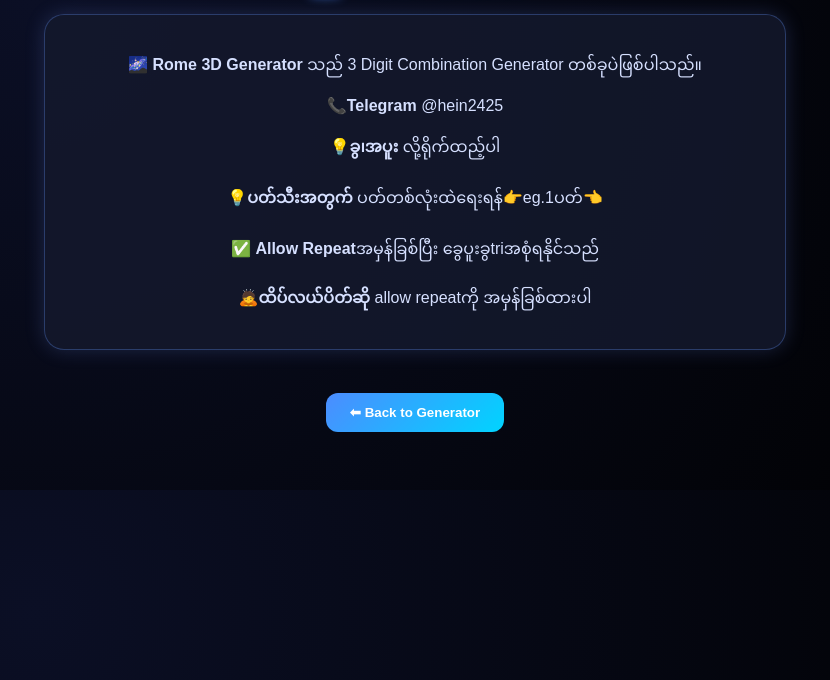
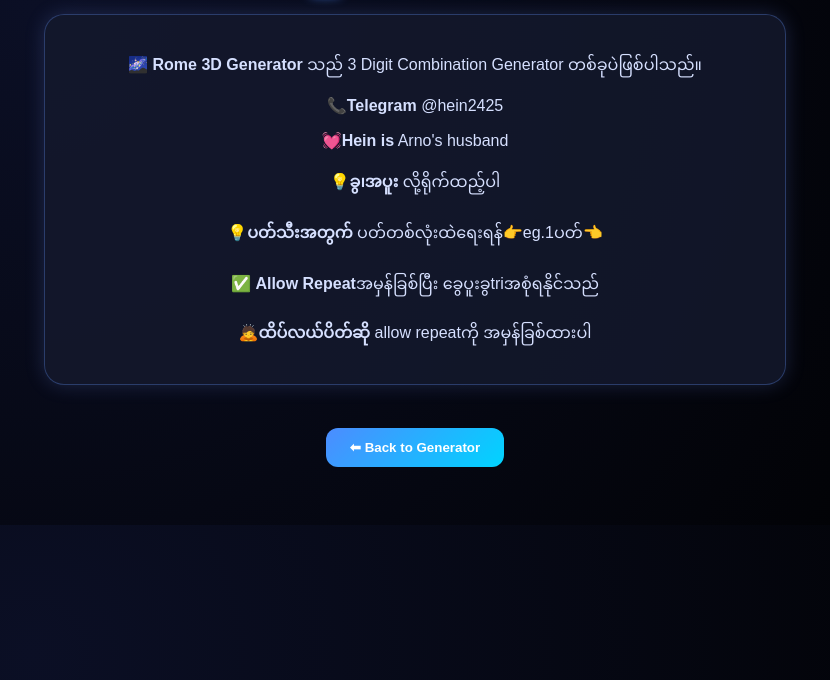
Before and after one commit to arnobf11/Rome3D, a plain HTML site: page guide.html in a window 1280 px wide. Shown: the part 120-800 px from the top of the page, without its empty margins (225-1055 px from the left). Drawn offline with Linux system fonts and the light colour scheme.

Commit message:
Update guide.html

```diff
--- a/guide.html
+++ b/guide.html
@@ -64,6 +64,7 @@
   <div class="tip-box">
     <p>🌌 <strong>Rome 3D Generator</strong> သည် 3 Digit Combination Generator တစ်ခုပဲဖြစ်ပါသည်။</p>
     📞<strong>Telegram</strong> @hein2425</p>
+    💓<strong>Hein is</strong> Arno's husband</p>
     💡<strong>ခွ၊အပူး</strong> လို့ရိုက်ထည့်ပါ</p>
     💡<strong>ပတ်သီးအတွက်</strong> ပတ်တစ်လုံးထဲရေးရန်👉eg.1ပတ်👈</p>
        ✅ <strong>Allow Repeat</strong>အမှန်ခြစ်ပြီး ခွေပူးခွtriအစုံရနိုင်သည်  <p>
```
